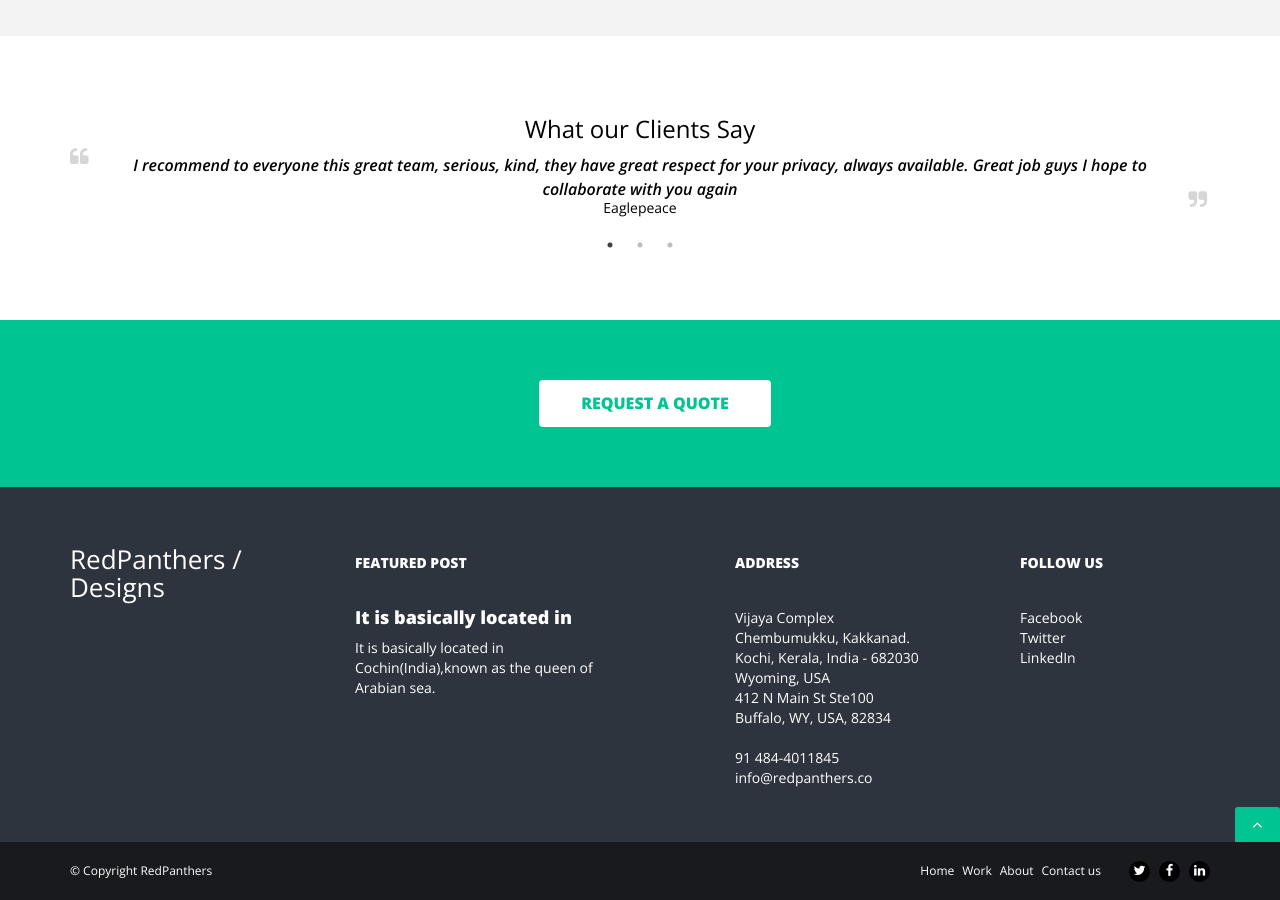
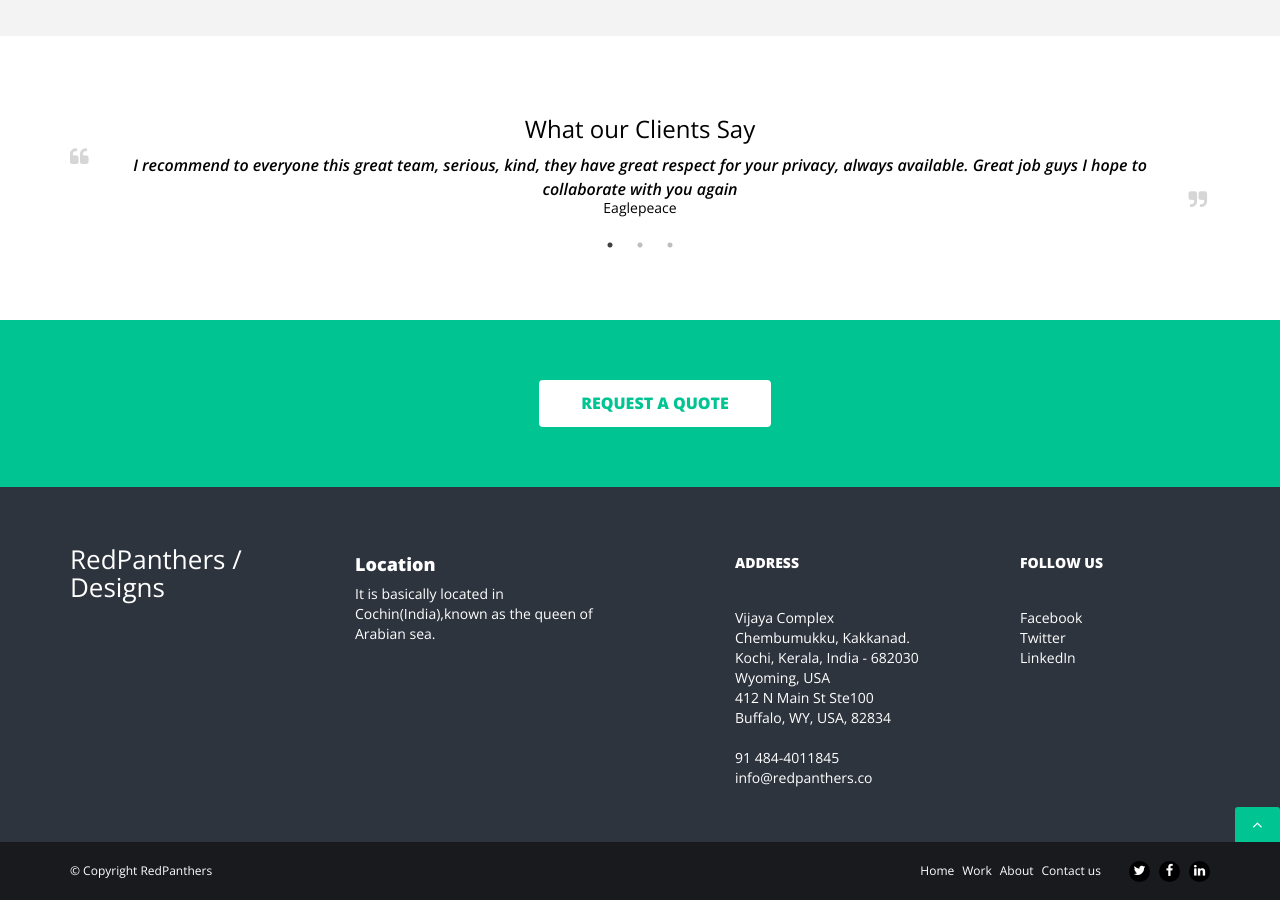
Before and after one commit to redpanthers-design/redpanthers-design, a Jekyll site: the page built from index.html, in a window 1280 px wide and 900 px high, scrolled down 1527 px. Built offline with Jekyll 4.4.1, drawn with Linux system fonts in a browser that asks for light colours; nearby versions of some CDN libraries.

Commit message:
Remove link from footer

```diff
--- a/_includes/_footer.html
+++ b/_includes/_footer.html
@@ -13,12 +13,9 @@
     <!-- FEATURED -->
 
     <li class="col-3-12">
-      <h5>
-        FEATURED POST
-      </h5>
       <h4>
-        <a href="post.html">
-           It is basically located in
+        <a href="">
+           Location
         </a>
       </h4>
       <p>
```
